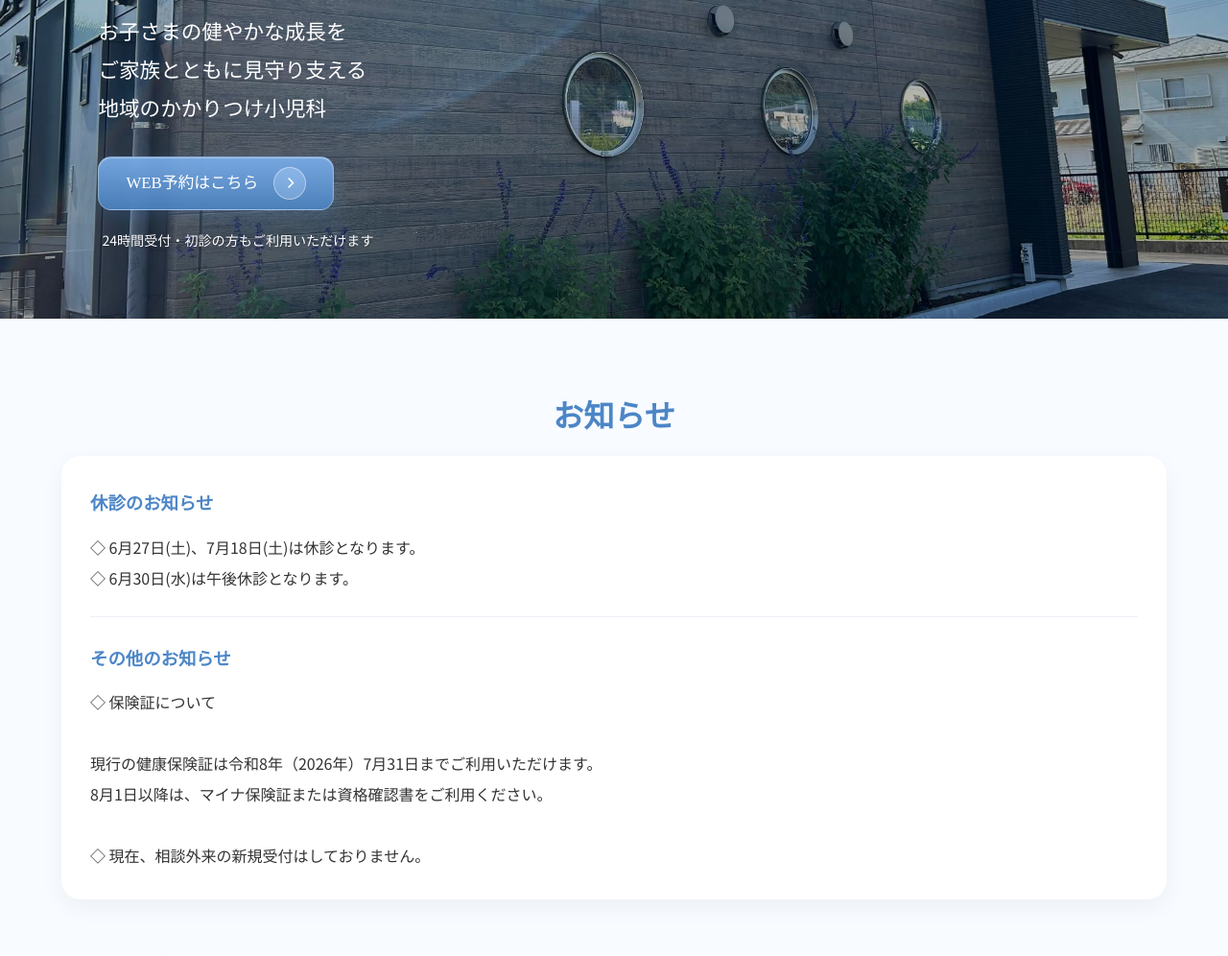
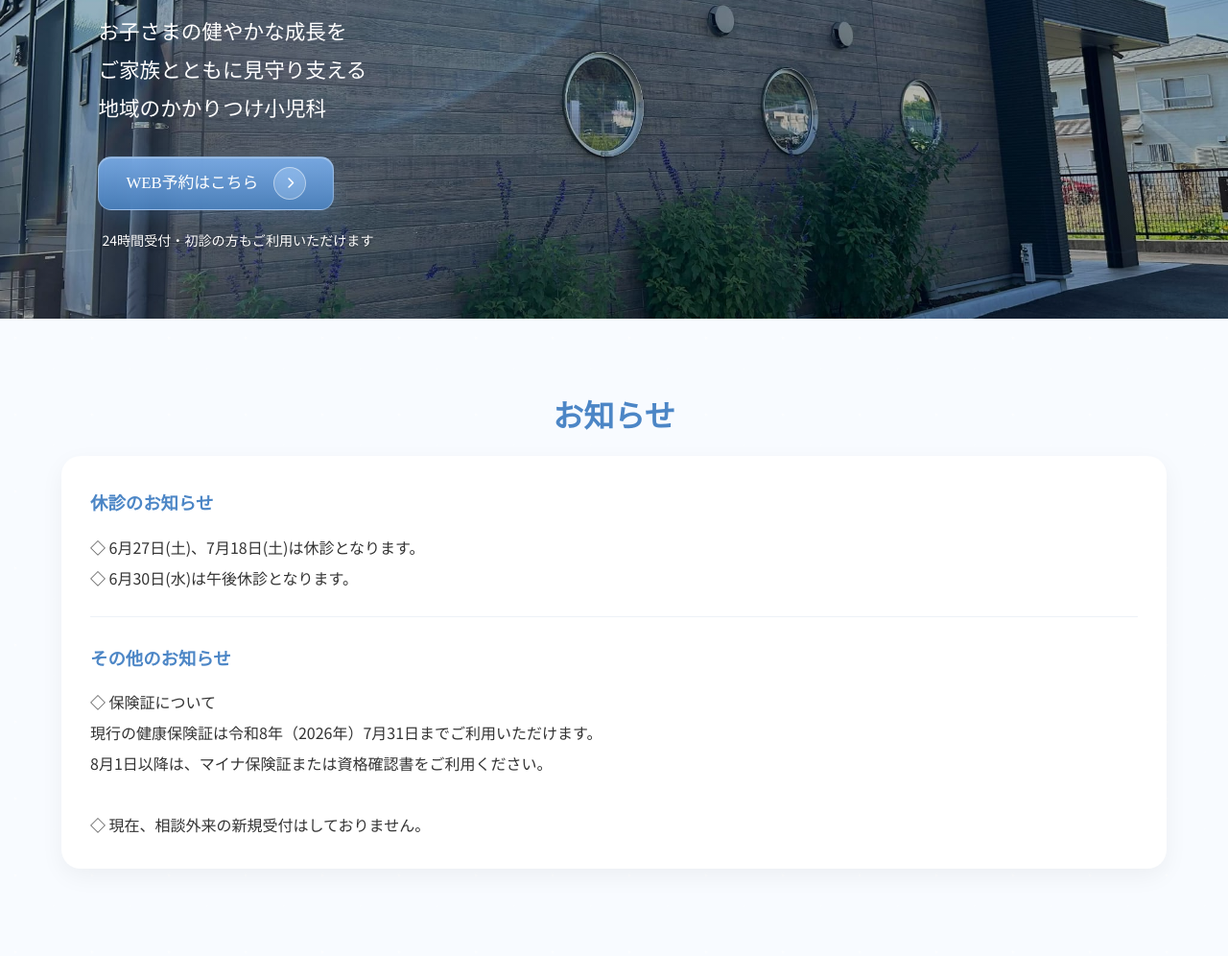
Before and after one commit to palmo-kodomo/clinic, a plain HTML site: page index.html in a window 1280 px wide. Shown: the part 304-1300 px from the top of the page at 96% size. Drawn offline with Linux system fonts and the light colour scheme; a web font is replaced by a local one.

Commit message:
Add files via upload

```diff
--- a/index.html
+++ b/index.html
@@ -200,8 +200,7 @@ WEB予約はこちら
 <h3>その他のお知らせ</h3>
 
 <p>
-◇ 保険証について<br><br>
-
+◇ 保険証について<br>
 現行の健康保険証は令和8年（2026年）7月31日までご利用いただけます。<br>
 
 8月1日以降は、マイナ保険証または資格確認書をご利用ください。<br><br>
```
